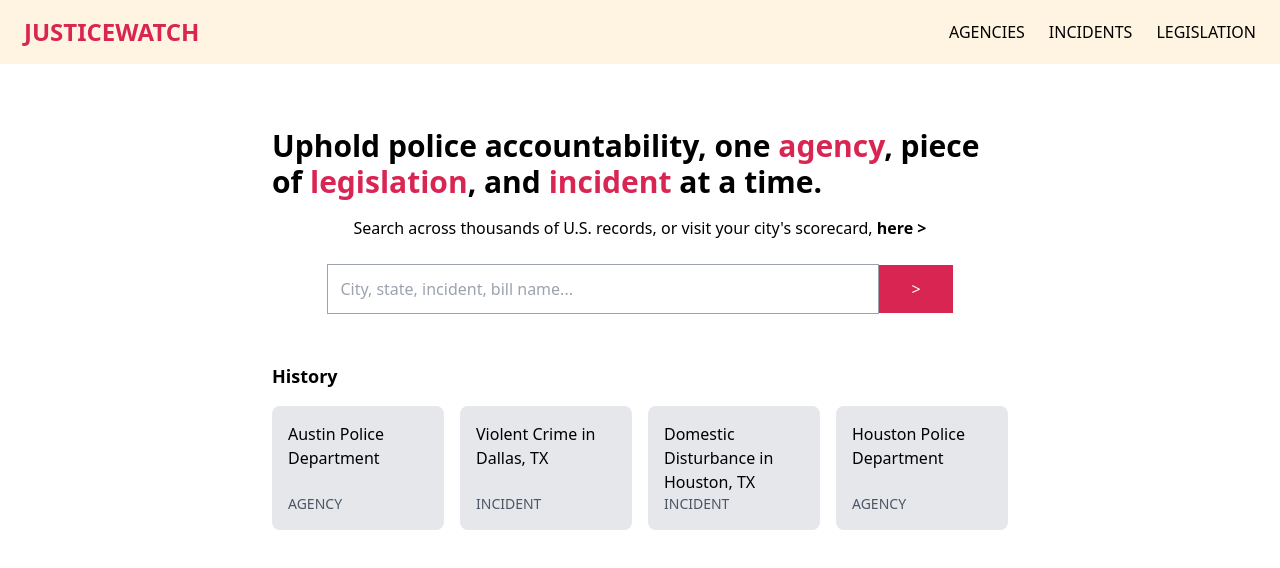
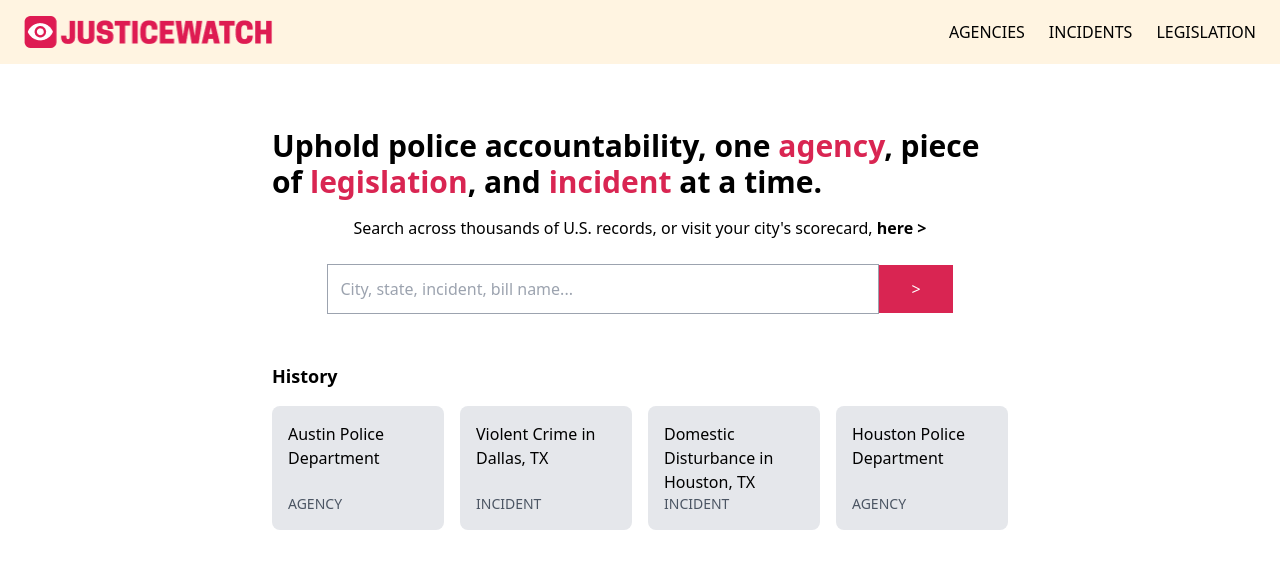
Before and after one commit to gordonworldlee/PoliceIncidents, a Next.js app in the folder justice-watch-frontend/: page / in a window 1280 px wide. Shown: the top 568 px of the page. Built offline with nearby package versions, Linux system fonts and the light colour scheme.

Commit message:
add logo to navbar

```diff
--- a/justice-watch-frontend/app/components/Navbar.tsx
+++ b/justice-watch-frontend/app/components/Navbar.tsx
@@ -1,13 +1,27 @@
 import Link from "next/link";
+import Image from "next/image";
 
 export default function Navbar() {
   return (
     <div className="bg-[#FFF4E1] py-4 px-6 flex justify-between items-center">
-      <Link className="text-2xl font-bold text-[#D92552]" href="/">JUSTICEWATCH</Link>
+      <Link className="text-2xl font-bold text-[#D92552]" href="/">
+        <Image
+          src="/logo-32px.png"
+          alt="JusticeWatch"
+          width={251}
+          height={32}
+        />
+      </Link>
       <div className="space-x-6">
-        <Link className="text-black font-medium" href="/department">AGENCIES</Link>
-        <Link className="text-black font-medium" href="/violence">INCIDENTS</Link>
-        <Link className="text-black font-medium" href="/legislation">LEGISLATION</Link>
+        <Link className="text-black font-medium" href="/department">
+          AGENCIES
+        </Link>
+        <Link className="text-black font-medium" href="/violence">
+          INCIDENTS
+        </Link>
+        <Link className="text-black font-medium" href="/legislation">
+          LEGISLATION
+        </Link>
       </div>
     </div>
   );
```
Also changed, not shown: justice-watch-frontend/public/logo-32px.png (added), justice-watch-frontend/public/logo-64px.png (added).
